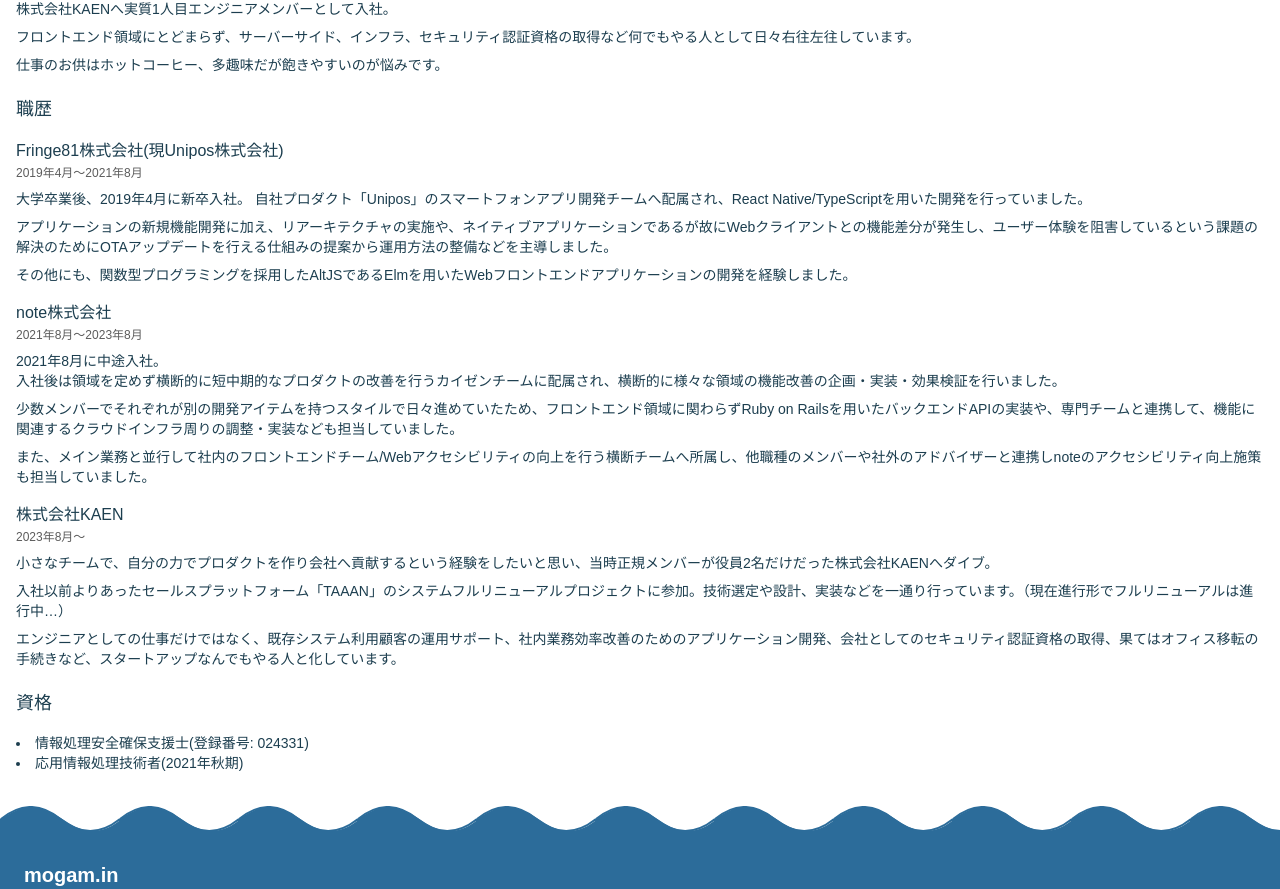
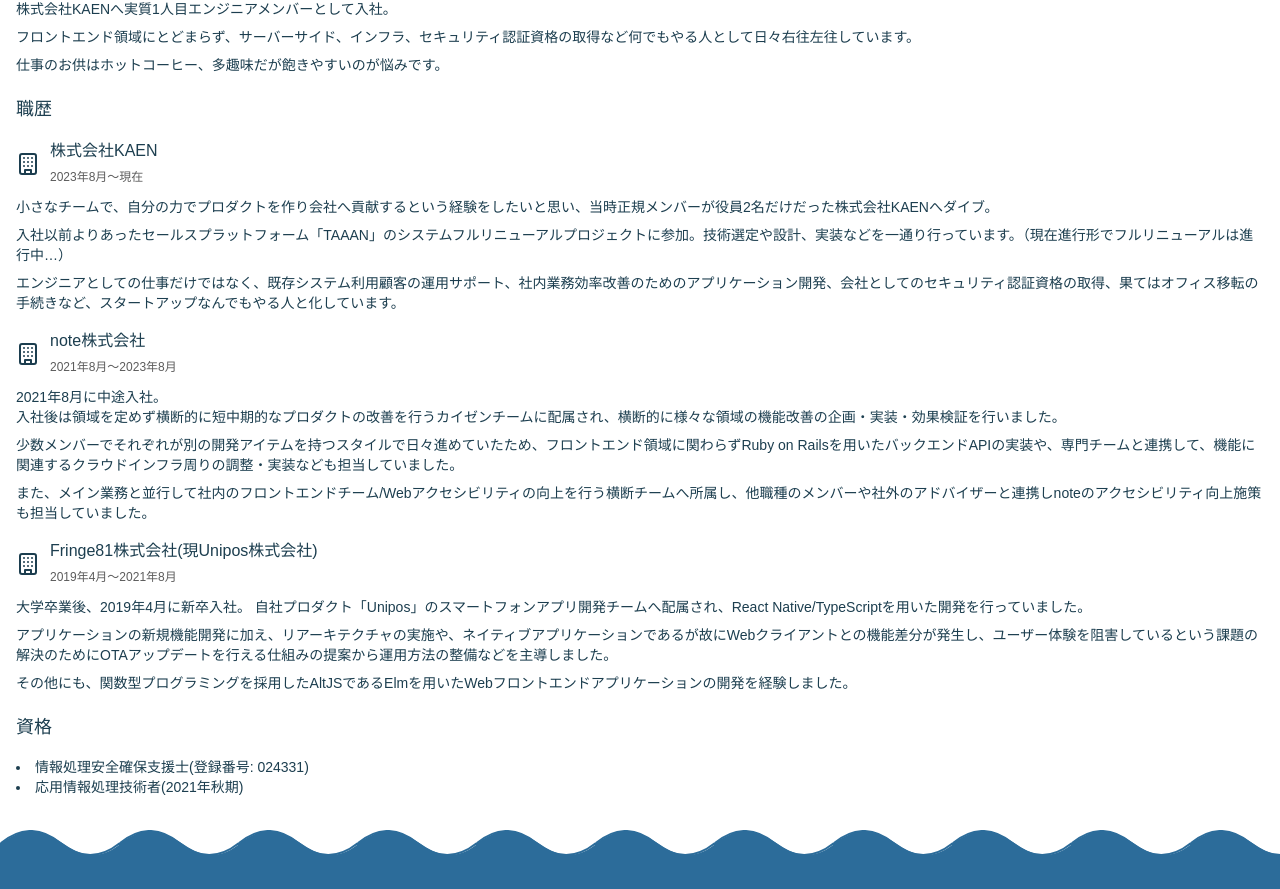
Before and after one commit to uutarou10/mogam.in-2024-next, a Next.js app: page /about in a window 1280 px wide. Shown: the part 457-1346 px from the top of the page. Built offline with nearby package versions, Linux system fonts and the light colour scheme; a web font is replaced by a local one.

Commit message:
Tweak profile page

```diff
--- a/package.json
+++ b/package.json
@@ -12,6 +12,7 @@
   "dependencies": {
     "class-variance-authority": "^0.7.0",
     "clsx": "^2.1.1",
+    "lucide-react": "^0.460.0",
     "next": "14.2.7",
     "react": "^18",
     "react-dom": "^18"
--- a/src/app/about/page.tsx
+++ b/src/app/about/page.tsx
@@ -1,4 +1,5 @@
 import { Heading } from '@/components/Heading';
+import { Building } from 'lucide-react';
 
 export default function Page() {
   return (
@@ -24,19 +25,17 @@
         <Heading level={3}>職歴</Heading>
         <section className={'grid gap-2'}>
           <JobHistoryHeader
-            companyName={'Fringe81株式会社(現Unipos株式会社)'}
-            dateRange={'2019年4月〜2021年8月'}
+            companyName={'株式会社KAEN'}
+            dateRange={'2023年8月〜現在'}
           />
           <p>
-            大学卒業後、2019年4月に新卒入社。
-            自社プロダクト「Unipos」のスマートフォンアプリ開発チームへ配属され、React
-            Native/TypeScriptを用いた開発を行っていました。
+            小さなチームで、自分の力でプロダクトを作り会社へ貢献するという経験をしたいと思い、当時正規メンバーが役員2名だけだった株式会社KAENへダイブ。
           </p>
           <p>
-            アプリケーションの新規機能開発に加え、リアーキテクチャの実施や、ネイティブアプリケーションであるが故にWebクライアントとの機能差分が発生し、ユーザー体験を阻害しているという課題の解決のためにOTAアップデートを行える仕組みの提案から運用方法の整備などを主導しました。
+            入社以前よりあったセールスプラットフォーム「TAAAN」のシステムフルリニューアルプロジェクトに参加。技術選定や設計、実装などを一通り行っています。（現在進行形でフルリニューアルは進行中…）
           </p>
           <p>
-            その他にも、関数型プログラミングを採用したAltJSであるElmを用いたWebフロントエンドアプリケーションの開発を経験しました。
+            エンジニアとしての仕事だけではなく、既存システム利用顧客の運用サポート、社内業務効率改善のためのアプリケーション開発、会社としてのセキュリティ認証資格の取得、果てはオフィス移転の手続きなど、スタートアップなんでもやる人と化しています。
           </p>
         </section>
 
@@ -62,17 +61,19 @@
 
         <section className={'grid gap-2'}>
           <JobHistoryHeader
-            companyName={'株式会社KAEN'}
-            dateRange={'2023年8月〜'}
+            companyName={'Fringe81株式会社(現Unipos株式会社)'}
+            dateRange={'2019年4月〜2021年8月'}
           />
           <p>
-            小さなチームで、自分の力でプロダクトを作り会社へ貢献するという経験をしたいと思い、当時正規メンバーが役員2名だけだった株式会社KAENへダイブ。
+            大学卒業後、2019年4月に新卒入社。
+            自社プロダクト「Unipos」のスマートフォンアプリ開発チームへ配属され、React
+            Native/TypeScriptを用いた開発を行っていました。
           </p>
           <p>
-            入社以前よりあったセールスプラットフォーム「TAAAN」のシステムフルリニューアルプロジェクトに参加。技術選定や設計、実装などを一通り行っています。（現在進行形でフルリニューアルは進行中…）
+            アプリケーションの新規機能開発に加え、リアーキテクチャの実施や、ネイティブアプリケーションであるが故にWebクライアントとの機能差分が発生し、ユーザー体験を阻害しているという課題の解決のためにOTAアップデートを行える仕組みの提案から運用方法の整備などを主導しました。
           </p>
           <p>
-            エンジニアとしての仕事だけではなく、既存システム利用顧客の運用サポート、社内業務効率改善のためのアプリケーション開発、会社としてのセキュリティ認証資格の取得、果てはオフィス移転の手続きなど、スタートアップなんでもやる人と化しています。
+            その他にも、関数型プログラミングを採用したAltJSであるElmを用いたWebフロントエンドアプリケーションの開発を経験しました。
           </p>
         </section>
       </article>
@@ -96,7 +97,12 @@
   dateRange: string;
 }) {
   return (
-    <hgroup className={'grid gap-0.5'}>
+    <hgroup
+      className={
+        'grid gap-0.5 grid-cols-[auto_minmax(0,1fr)] grid-rows-2 items-center'
+      }
+    >
+      <Building className={'row-span-2 mr-2'} size={'24'} />
       <h4 className={'text-base'}>{companyName}</h4>
       <p className={'text-text-secondary text-xs'}>{dateRange}</p>
     </hgroup>
```
Also changed, not shown: 1 other file (tests, documents, lock files or other folders).
